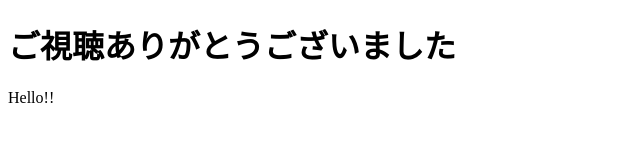
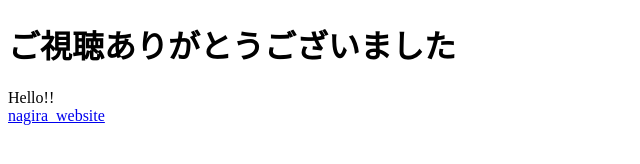
Before and after one commit to Hiroya-Ki/team_0829, a plain HTML site: page index.html in a window 1280 px wide. Shown: the whole page, without its empty margins (0-640 px from the left). Drawn offline with Linux system fonts and the light colour scheme.

Commit message:
link_naigra_website

```diff
--- a/index.html
+++ b/index.html
@@ -5,11 +5,13 @@
     <meta http-equiv="X-UA-Compatible" content="IE=edge">
     <meta name="viewport" content="width=device-width, initial-scale=1.0">
     <title>Document</title>
+
 </head>
 <body>
     <h1>
     ご視聴ありがとうございました
     </h1>
     <header>Hello!!</header>
+    <a href="index_1.html">nagira_website</a>
 </body>
 </html>
```
